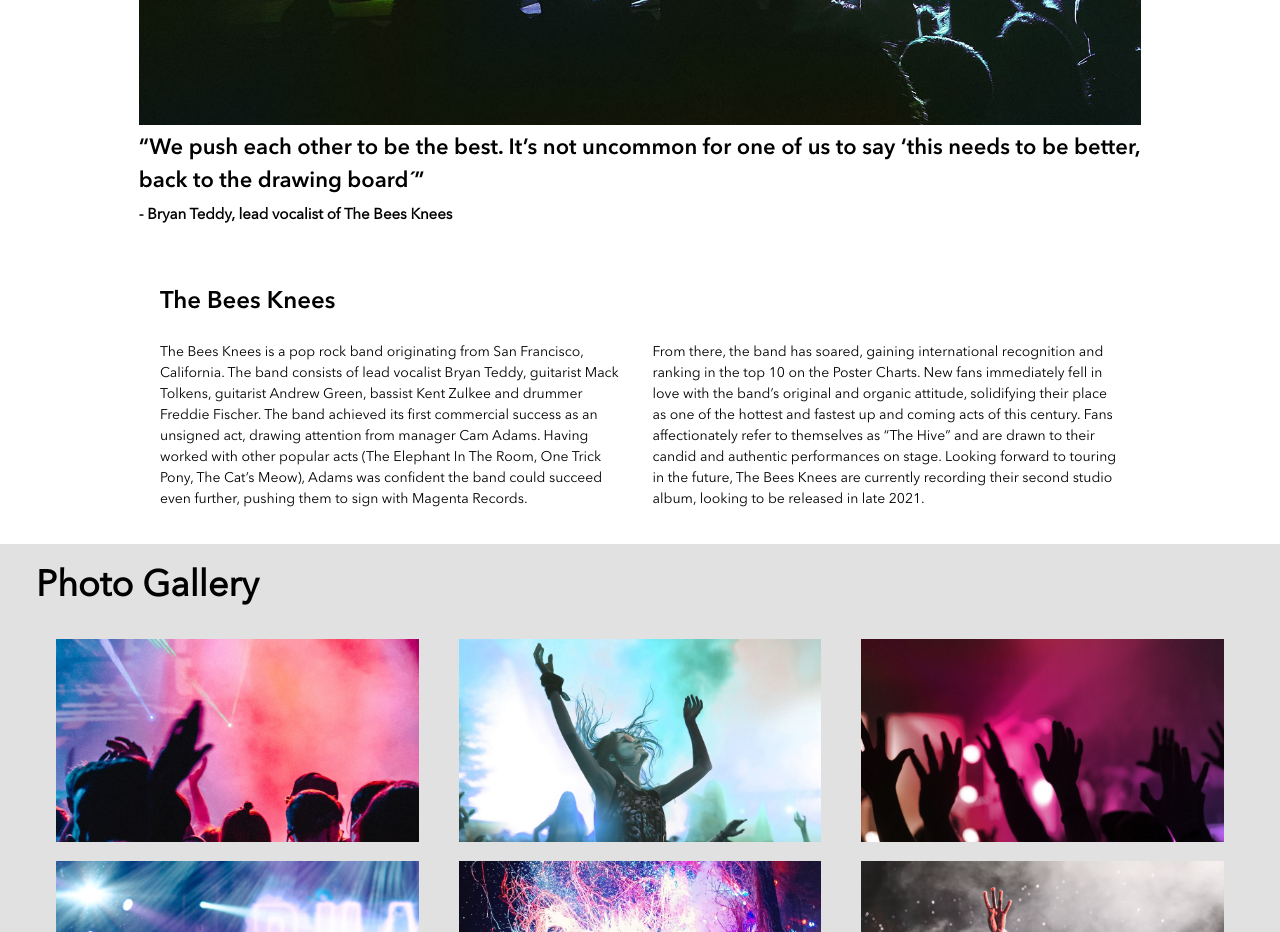
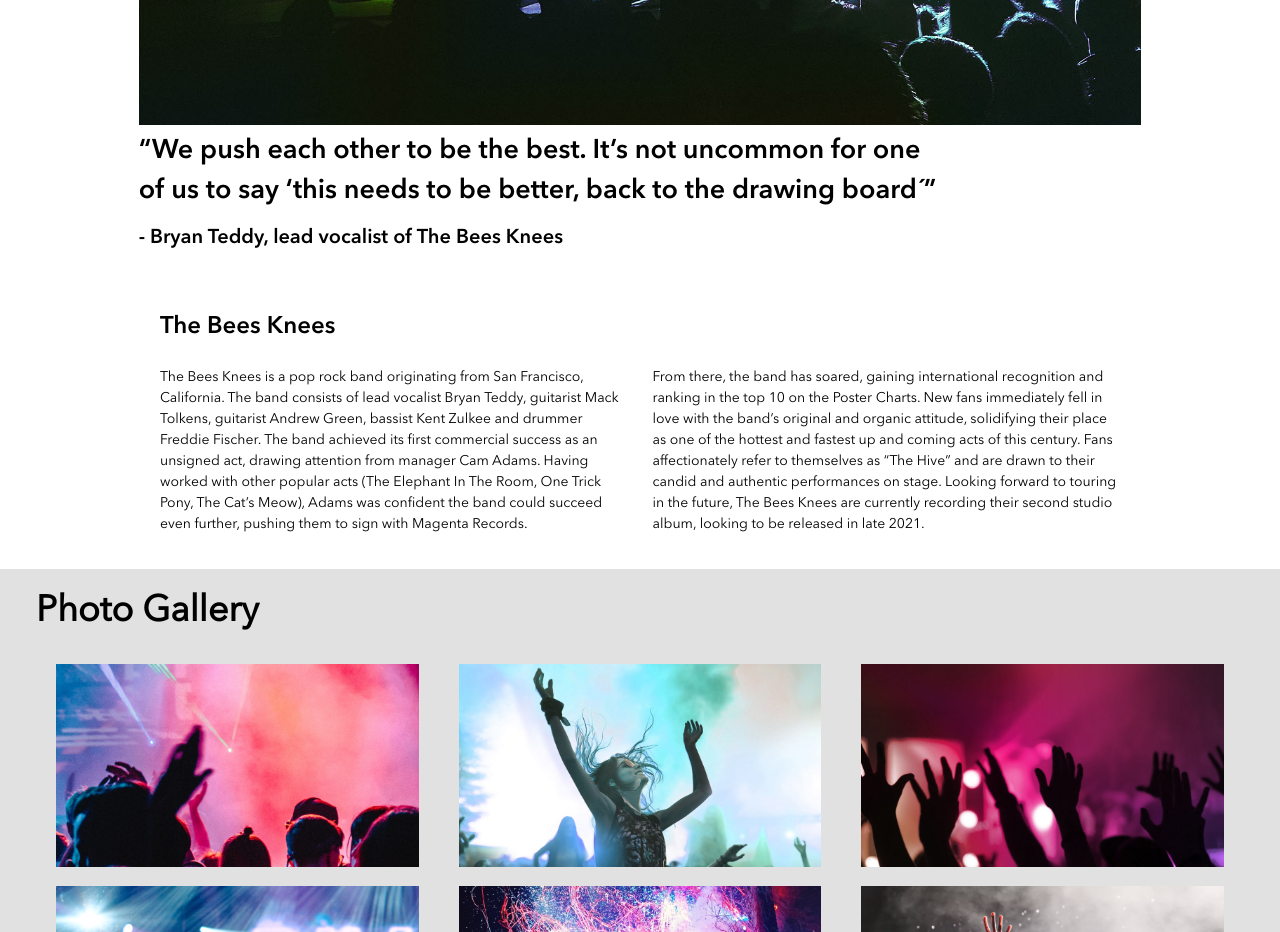
Before and after one commit to lpkathe/Jen-BanSite, a plain HTML site: page index.html in a window 1280 px wide. Shown: the part 1640-2572 px from the top of the page. Drawn offline with Linux system fonts and the light colour scheme.

Commit message:
bio section1 desktop

```diff
--- a/styles/partials/_global.scss
+++ b/styles/partials/_global.scss
@@ -198,4 +198,14 @@ label {
   .header h1 {
     top: 22%;
   }
+
+  .section1 div h3 {
+    width: 81%;
+    font-size: 2.7em;
+
+    &:last-child {
+      font-family: "demi";
+      font-size: 2em;
+    }
+  }
 }
```
Also changed, not shown: styles/bio.css, 1 other file.
